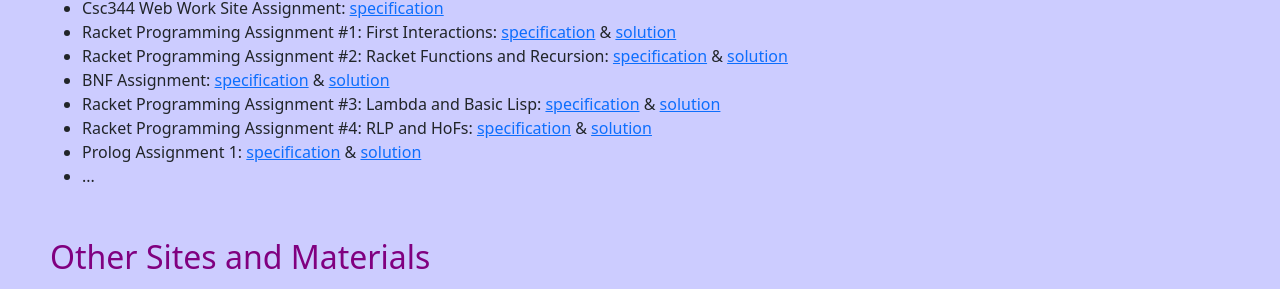
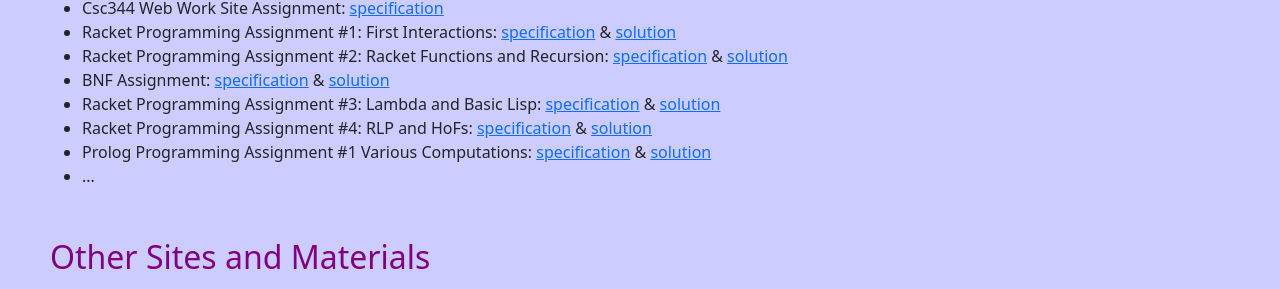
Before and after one commit to aaradhyaach/csc344, a plain HTML site: page index.html in a window 1280 px wide. Shown: the part 466-755 px from the top of the page. Drawn offline with nearby package versions, Linux system fonts and the light colour scheme.

Commit message:
Add files via upload

```diff
--- a/index.html
+++ b/index.html
@@ -56,7 +56,7 @@
 		<a href="files/PL_Racket_Assignment_4.pdf" target="_blank">specification</a> &
 		<a href="files/assignmentFour.pdf" target="_blank">solution</a>
 	</li>
-	<li>Prolog Assignment 1:
+	<li>Prolog Programming Assignment #1 Various Computations:
 		<a href="files/PL_Prolog_Assignment_1.pdf" target="_blank">specification</a> &
 		<a href="files/prologOne.pdf" target="_blank">solution</a>
 	</li>
```
